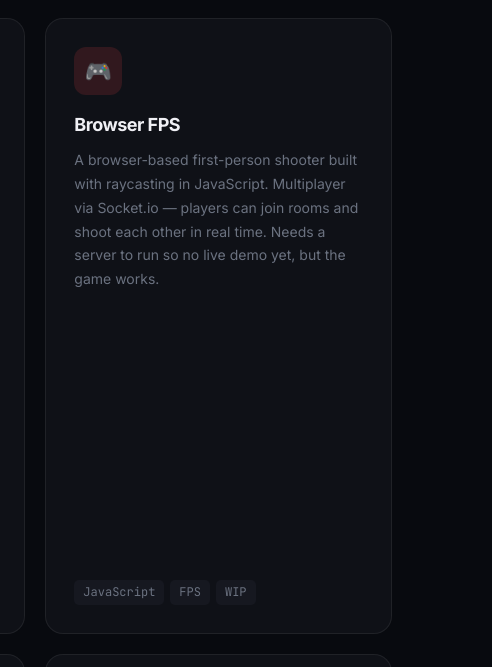
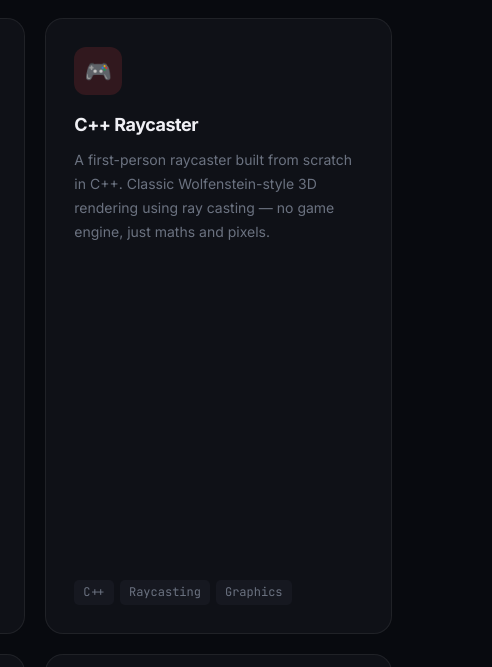
Before and after one commit to RiyanMujtaba/riyanmujtaba.github.io, a plain HTML site: page index.html in a window 1280 px wide. Shown: the part 2584-3251 px from the top of the page, 788-1280 px from the left. Drawn offline with Linux system fonts and the light colour scheme.

Commit message:
Update FPS project to C++ Raycaster with live demo link
Co-Authored-By: Claude Sonnet 4.6 <noreply@anthropic.com>

```diff
--- a/index.html
+++ b/index.html
@@ -677,7 +677,7 @@
         <h2>18. Self-taught.<br>Always building.</h2>
         <p>I'm Riyan — 18 years old from Hyderabad, Pakistan. Just finished school and have been teaching myself to code and building projects ever since.</p>
         <p>I got the chance to co-author a research paper that got accepted at <strong>CHI 2025</strong> — still kind of surreal honestly. The paper looks at how generative AI systems can be studied and audited.</p>
-        <p>Most of what I build is stuff I actually want to use — a gym tracker, a uni search tool, an FPS game. I figure that's a good reason to build something.</p>
+        <p>Most of what I build is stuff I actually want to use — a gym tracker, a uni search tool, a raycaster in C++. I figure that's a good reason to build something.</p>
         <div class="skills-wrap">
           <span class="skill-tag">JavaScript</span>
           <span class="skill-tag">HTML/CSS</span>
@@ -809,18 +809,18 @@
       </div>
 
       <!-- FPS -->
-      <div class="project-card reveal">
+      <div class="project-card reveal" onclick="window.open('https://fpspewpew.netlify.app','_blank')" style="cursor:pointer">
         <div class="project-icon" style="background:rgba(239,68,68,0.15)">🎮</div>
         <div class="project-header">
           <div>
-            <div class="project-name">Browser FPS</div>
+            <div class="project-name">C++ Raycaster</div>
           </div>
         </div>
-        <p class="project-desc">A browser-based first-person shooter built with raycasting in JavaScript. Multiplayer via Socket.io — players can join rooms and shoot each other in real time. Needs a server to run so no live demo yet, but the game works.</p>
+        <p class="project-desc">A first-person raycaster built from scratch in C++. Classic Wolfenstein-style 3D rendering using ray casting — no game engine, just maths and pixels.</p>
         <div class="project-tags">
-          <span class="project-tag">JavaScript</span>
-          <span class="project-tag">FPS</span>
-          <span class="project-tag">WIP</span>
+          <span class="project-tag">C++</span>
+          <span class="project-tag">Raycasting</span>
+          <span class="project-tag">Graphics</span>
         </div>
       </div>
 
```
